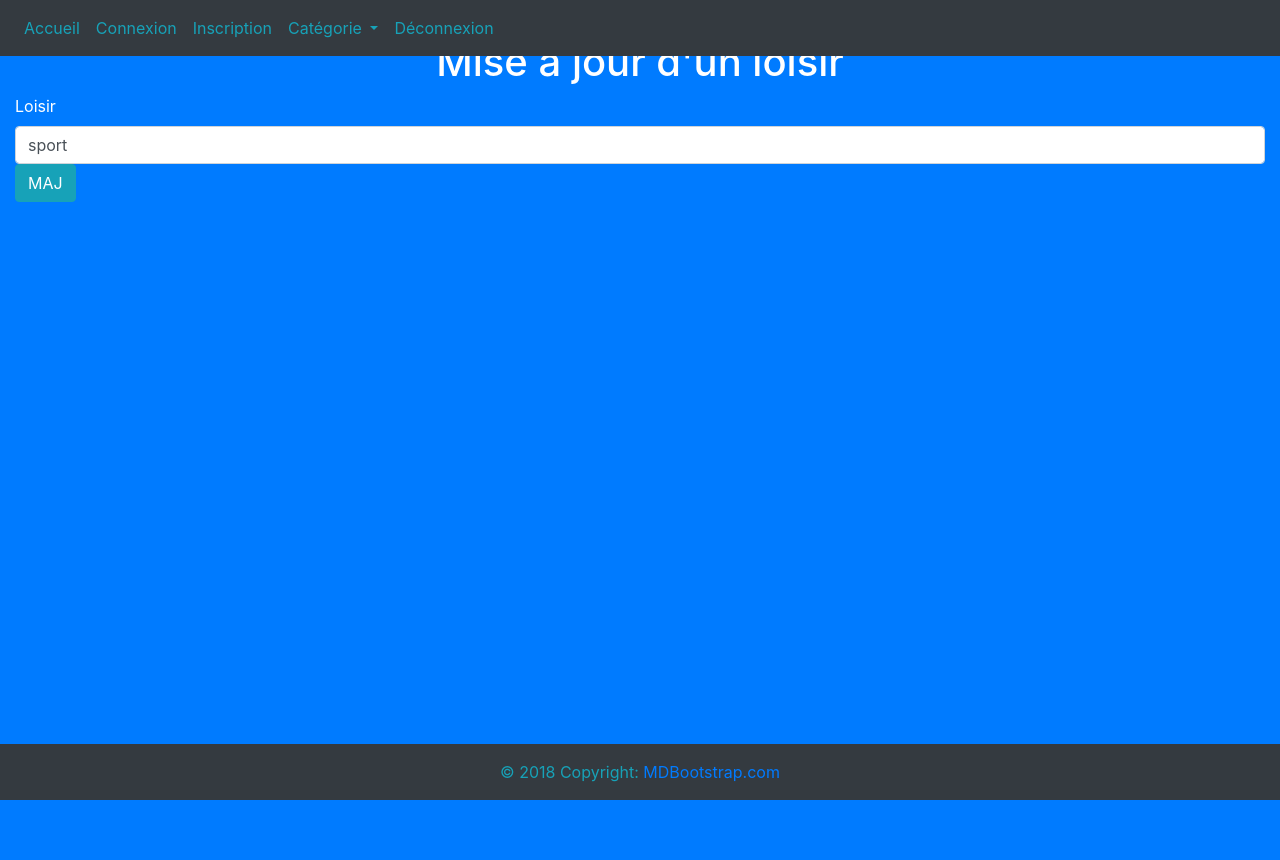
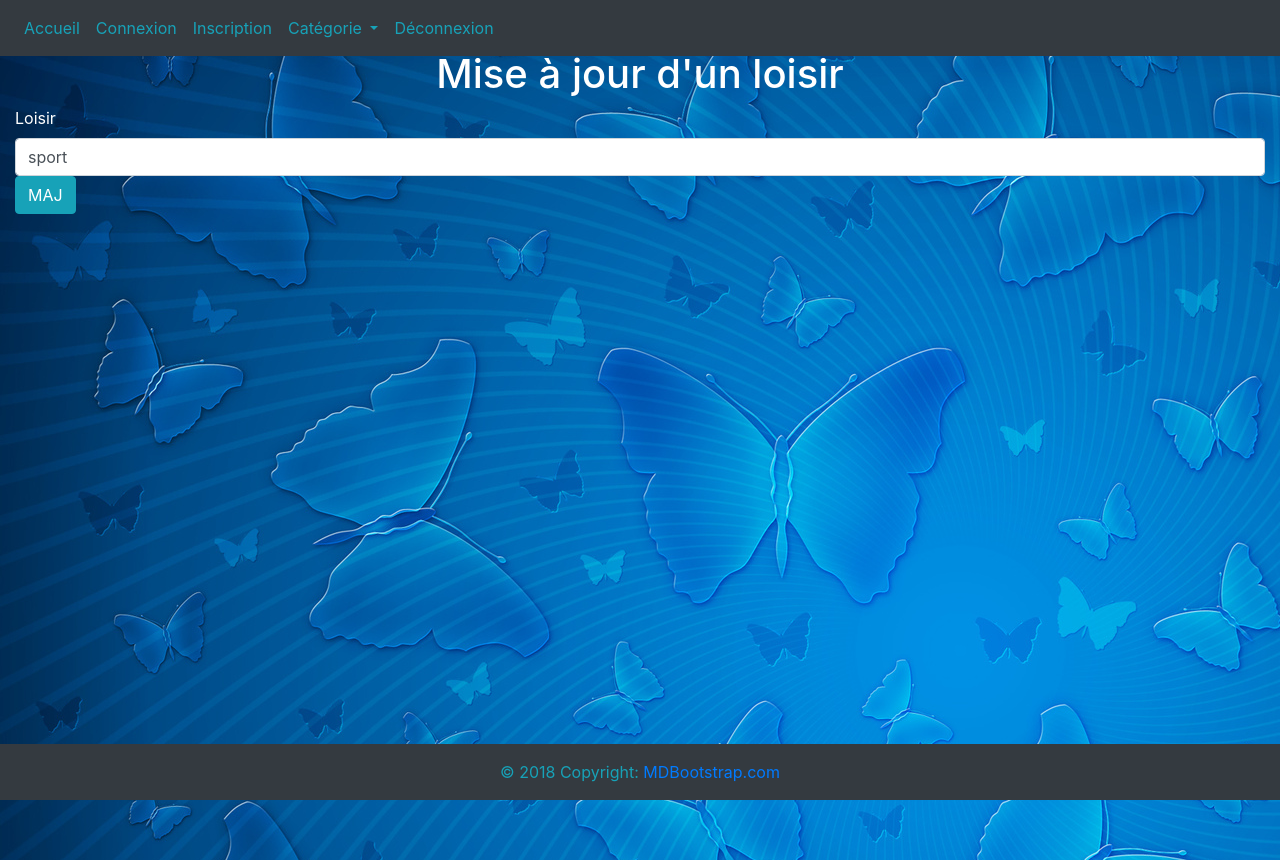
Before and after one commit to Fabgraph/site_portfolio, a PHP site: page /modif_loisir.php?id_loisir=3 in a window 1280 px wide. Before the commit the page ends 800 px from the top, so only its background shows below. Run offline with PHP 8.4, Linux system fonts and the light colour scheme; data comes from the database, SQL or seed files in the repository; data that the repository does not hold is empty; some libraries are stand-ins or nearby versions.

Commit message:
commit21
c21

```diff
--- a/admin/competences.php
+++ b/admin/competences.php
@@ -111,7 +111,7 @@
 </head>
 <body>
     <?php require 'inc/navigation.php'; ?>
-    <div class="container-fluid bg-primary">
+    <div class="container-fluid">
         <div class="container2">
         <h1 class="text-center text-white">Les compétences et insertion de nouvelles compétences</h1>
 
--- a/admin/css/style.css
+++ b/admin/css/style.css
@@ -4,7 +4,7 @@
     width: 100%;
     height: 600px;
     background: url('../img/fond5.jpg') no-repeat center center;
-    margin-bottom: -0.02%;
+    margin-bottom: -0.03%;
 }
 
 
@@ -32,11 +32,17 @@
 
 /* BODY */
 .container-fluid {
+    height: 810px;
     min-height: 100vh;
+    background: url(../img/fond5.jpg);
+}
+
+.container {
+    margin-bottom: 6%;
 }
 
 .container2 {
-    margin-top: 3%;
+    margin-top: 4%;
 }
 
 
--- a/admin/experiences.php
+++ b/admin/experiences.php
@@ -122,7 +122,7 @@
 </head>
 <body>
     <?php require 'inc/navigation.php'; ?>
-    <div class="container-fluid bg-primary">
+    <div class="container-fluid">
         <div class="container2">
         <h1 class="text-center text-white">Les expériences et insertion de nouvelles expériences</h1>
 
--- a/admin/formations.php
+++ b/admin/formations.php
@@ -121,7 +121,7 @@
 </head>
 <body>
     <?php require 'inc/navigation.php'; ?>
-    <div class="container-fluid bg-primary">
+    <div class="container-fluid">
         <div class="container2">
         <h1 class="text-center text-white">Les formations et insertion de nouvelles formations</h1>
 
--- a/admin/loisirs.php
+++ b/admin/loisirs.php
@@ -100,7 +100,7 @@
 </head>
 <body>
     <?php require 'inc/navigation.php'; ?>
-    <div class="container-fluid bg-primary">
+    <div class="container-fluid">
         <div class="container2">
         <h1 class="text-center text-white">Les loisirs et insertion de nouveaux loisirs</h1>
 
--- a/admin/messages.php
+++ b/admin/messages.php
@@ -110,7 +110,7 @@
 </head>
 <body>
     <?php require 'inc/navigation.php'; ?>
-    <div class="container-fluid bg-primary">
+    <div class="container-fluid">
         <div class="container2">
         <h1 class="text-center text-white">Les messages et insertion de nouvelles messages</h1>
 
--- a/admin/modif_competence.php
+++ b/admin/modif_competence.php
@@ -28,7 +28,7 @@
 </head>
 <body>
     <?php require 'inc/navigation.php'; ?>
-    <div class="container-fluid bg-primary">
+    <div class="container-fluid">
         <div class="container2">
         <h1 class="text-center text-white">Mise à jour d'une compétence</h1>
         <!-- mise à jour formulaire -->
--- a/admin/modif_experience.php
+++ b/admin/modif_experience.php
@@ -30,7 +30,7 @@
 <body>
     <?php require 'inc/navigation.php'; ?>
 
-    <div class="container-fluid bg-primary">
+    <div class="container-fluid">
     <div class="container2">
     <h1 class="text-center text-white">Mise à jour d'une expérience</h1>
 
--- a/admin/modif_formation.php
+++ b/admin/modif_formation.php
@@ -30,7 +30,7 @@
 </head>
 <body>
     <?php require 'inc/navigation.php'; ?>
-    <div class="container-fluid bg-primary">
+    <div class="container-fluid">
     <div class="container2">
     <h1 class="text-center text-white">Mise à jour d'une formation</h1>
 
--- a/admin/modif_loisir.php
+++ b/admin/modif_loisir.php
@@ -26,7 +26,7 @@
 <body>
     <?php require 'inc/navigation.php'; ?>
 
-    <div class="container-fluid bg-primary">
+    <div class="container-fluid">
         <div class="container2">
         <h1 class="text-center text-white">Mise à jour d'un loisir</h1>
 
--- a/admin/modif_message.php
+++ b/admin/modif_message.php
@@ -30,7 +30,7 @@
 </head>
 <body>
     <?php require 'inc/navigation.php'; ?>
-    <div class="container-fluid bg-primary">
+    <div class="container-fluid">
     <div class="container2">
     <h1 class="text-center text-white">Mise à jour d'une message</h1>
 
--- a/admin/modif_realisation.php
+++ b/admin/modif_realisation.php
@@ -30,7 +30,7 @@
 <body>
     <?php require 'inc/navigation.php'; ?>
 
-    <div class="container-fluid bg-primary">
+    <div class="container-fluid">
         <div class="container2">
             <h1 class="text-center text-white">Mise à jour d'une réalisation</h1>
 
--- a/admin/modif_titre.php
+++ b/admin/modif_titre.php
@@ -27,7 +27,7 @@
 <body>
     <?php require 'inc/navigation.php'; ?>
 
-    <div class="container-fluid bg-primary">
+    <div class="container-fluid">
         <div class="container2">
             <h1 class="text-center text-white">Mise à jour d'un titre</h1>
 
--- a/admin/realisations.php
+++ b/admin/realisations.php
@@ -120,7 +120,7 @@
 </head>
 <body>
     <?php require 'inc/navigation.php'; ?>
-    <div class="container-fluid bg-primary">
+    <div class="container-fluid">
         <div class="container2">
         <h1 class="text-center text-white">Les réalisations et insertion de nouvelles réalisations</h1>
 
```
